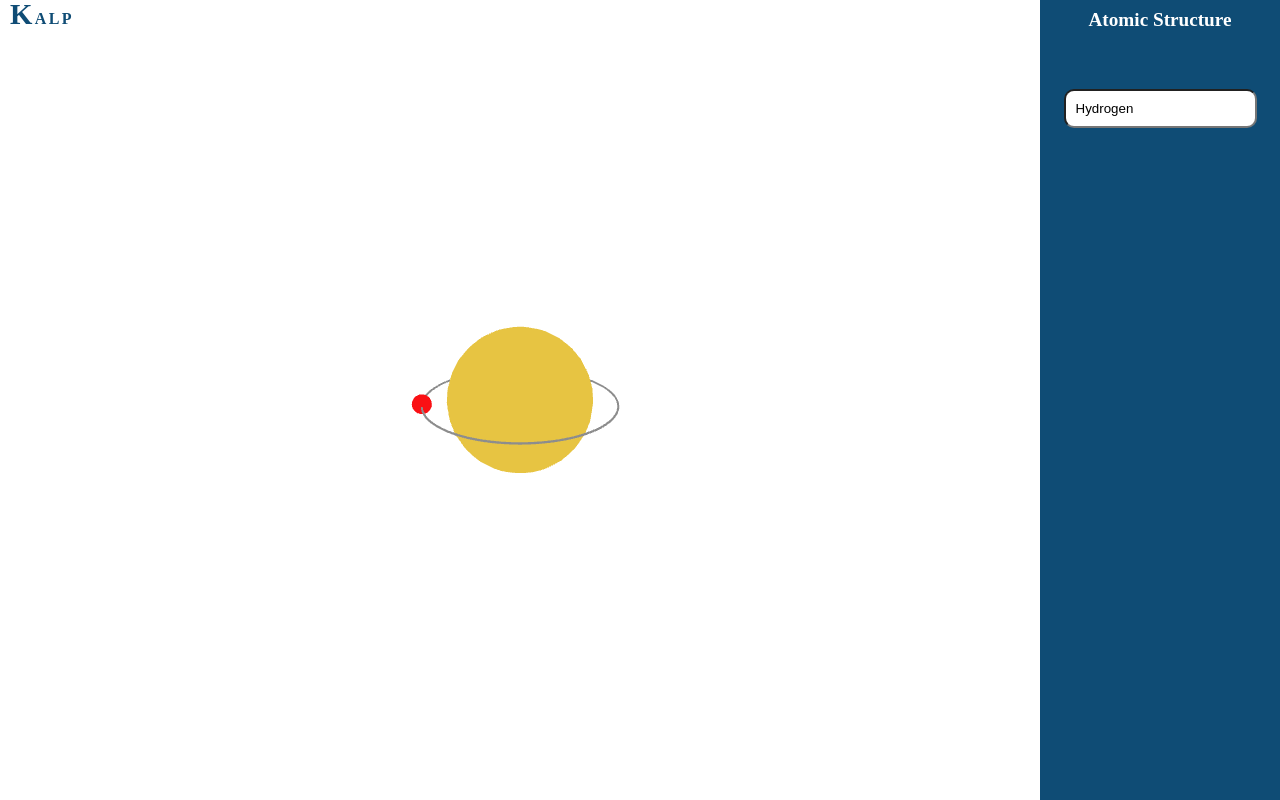
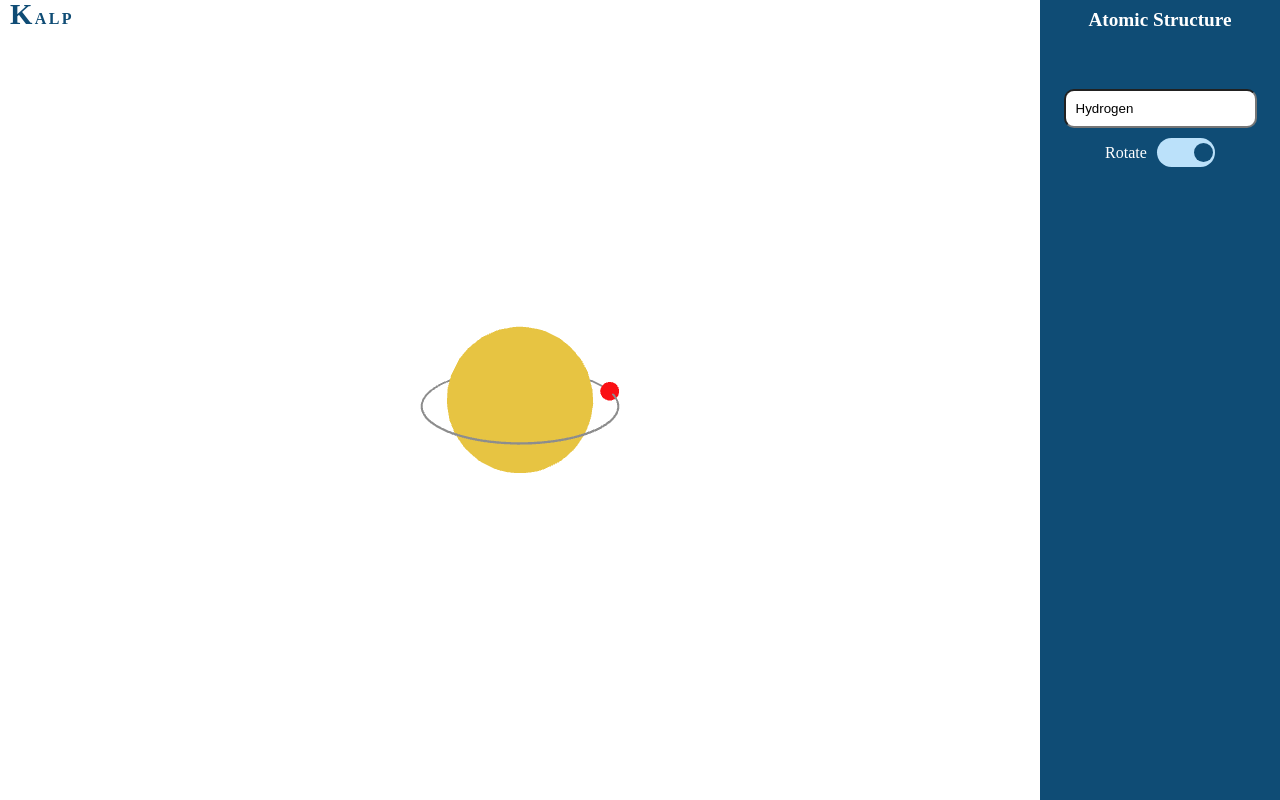
Before and after one commit to ajaythapliyal/kalpana, a React (Create React App) app: page / in a window 1280 px wide. Built offline with nearby package versions, Linux system fonts and the light colour scheme.

Commit message:
adds toggling functionality

```diff
--- a/src/App.tsx
+++ b/src/App.tsx
@@ -8,7 +8,8 @@ import { AtomName } from './models';
 
 function App() {
 
-  const [atom, setAtom] = useState<AtomName>('hydrogen')
+  const [atom, setAtom] = useState<AtomName>('hydrogen');
+  const [isAtomRotate, setAtomIsRotate] = useState(true);
 
   return (
   <>
@@ -17,11 +18,11 @@ function App() {
     <div className={styles.canvas}>
       <Canvas>
         <ambientLight intensity={0.1} />
-        <Atom name={atom}></Atom>
+        <Atom name={atom} isAtomRotate={isAtomRotate}></Atom>
         <OrbitControls></OrbitControls>
         </Canvas>
     </div>
-    <Menu atom={atom} onAtomChange={(atom : AtomName)=> setAtom(atom)}></Menu>
+    <Menu atom={atom} isAtomRotate={isAtomRotate} onAtomChange={(atom : AtomName)=> setAtom(atom)} onRotateToggle={(toggleState)=> setAtomIsRotate(toggleState)}></Menu>
     </div>
   </>)
 }
--- a/src/Atom/Atom.tsx
+++ b/src/Atom/Atom.tsx
@@ -6,7 +6,7 @@ import { Group } from "three"
 import { colorSubject100, colorSubject200 } from "./../util"
 import { getElectronicConfiguration } from "./atomHelper"
 
-export default function Atom({name} : {name : AtomName}){
+export default function Atom({name, isAtomRotate} : {name : AtomName, isAtomRotate: boolean}){
     const groupRef = useRef<Group>(null)
     const {camera} = useThree();
 
@@ -15,7 +15,7 @@ export default function Atom({name} : {name : AtomName}){
     })
 
     useFrame(()=> {
-        if(groupRef.current){
+        if(groupRef.current && isAtomRotate){
             groupRef.current.rotation.y += 0.02
         }
     })
--- a/src/Menu/Menu.tsx
+++ b/src/Menu/Menu.tsx
@@ -1,17 +1,17 @@
 import { useState } from 'react'
 import { Autocomplete } from '../Autocomplete/Autocomplete'
 import { AtomName, atoms } from '../models'
+import Toggle from '../Toggle/Toggle'
 import styles from './Menu.module.scss'
 
-export function Menu({atom, onAtomChange} : {atom: AtomName, onAtomChange: (atomName : AtomName)=>void}){
-    const [atomStored, setAtomStored] = useState(atom)
+export function Menu({atom, isAtomRotate, onAtomChange, onRotateToggle} : {atom: AtomName, isAtomRotate: boolean, onAtomChange: (atomName : AtomName)=>void, onRotateToggle: (toggleState : boolean)=> void}){
     const onAtomSelect = (atomName : AtomName)=>{
-        setAtomStored(atomName);
-        onAtomChange(atomName)
+        onAtomChange(atomName);
     }
 
     return <div className={styles.menu}>
         <p className={`${styles['menu-title']} ${styles.label}`}>Atomic Structure</p>
-        <Autocomplete defaultItem={atomStored} items={atoms} onItemSelect={(atomName)=> onAtomSelect(atomName as AtomName)} placeholder="eg Oxygen, Carbon"></Autocomplete>
+        <Autocomplete defaultItem={atom} items={atoms} onItemSelect={(atomName)=> onAtomSelect(atomName as AtomName)} placeholder="eg Oxygen, Carbon"></Autocomplete>
+        <Toggle toggleState={isAtomRotate} handleToggle={onRotateToggle}></Toggle>
     </div>
 }
--- /dev/null
+++ b/src/Toggle/Toggle.module.scss
@@ -0,0 +1,46 @@
+.container{
+  display: flex;
+  align-items: center;
+
+  & >p{
+    color: var(--color-light-100);
+  }
+}
+
+.switch-container{
+  width : 3em;
+  border-radius: 20px;
+  padding-block: var(--space-50);
+  padding-inline: var(--space-50);
+  margin-left: var(--space-100);
+}
+
+.switch{
+  border-radius: 50%;
+  height: 1.2em;
+  width: 1.2em;
+  position: relative;
+  transition-property: all;
+  transition-duration: 200ms;
+  transition-timing-function: linear
+}
+
+.active{
+  background-color: var(--color-light-blue);
+}
+
+.active .switch{
+  left: 2em;
+  background-color: var(--color-primary-200);
+}
+
+.inactive{
+  background-color: var(--color-light-100);
+}
+
+.inactive .switch{
+  left: 0;
+  background-color: var(--color-grey);
+}
+
+// TODO : create classes out of variables and create partials for that.
--- /dev/null
+++ b/src/Toggle/Toggle.tsx
@@ -0,0 +1,12 @@
+import styles from './Toggle.module.scss';
+
+export default function Toggle({toggleState, handleToggle} : {toggleState : boolean, handleToggle: (state : boolean)=> void}){
+
+  return <div className={styles.container}>
+    <p>Rotate</p>
+    <div onClick={()=>handleToggle(!toggleState)} className={`${styles['switch-container']} ${toggleState ?  styles.active: styles.inactive}`}>
+      <div className={styles.switch}></div>
+    </div>
+  </div>
+
+}
```
